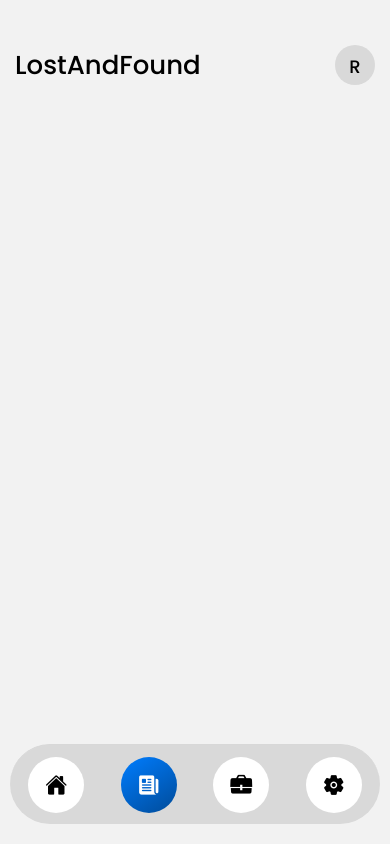
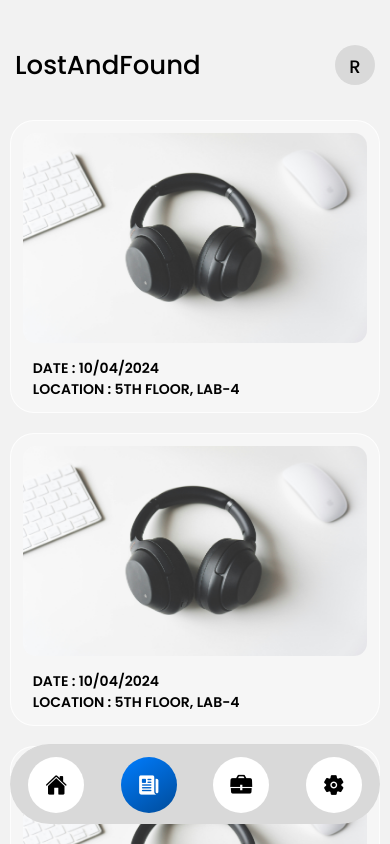
Before and after one commit to programmerftw/srmunite, a React Native app: screen /profile in a window 390 px wide. Built offline with nearby package versions, Linux system fonts and the light colour scheme.

Commit message:
added:Component:Itemcard;fix:LostandFound

```diff
--- /dev/null
+++ b/Apps/Components/ItemsCard.jsx
@@ -0,0 +1,63 @@
+import { View, Text, StyleSheet, Image} from 'react-native'
+import React from 'react'
+import Colors from '../Utils/Colors'
+import CustomFonts from './CustomFonts'
+
+export default function ItemsCard({ path, location }) {
+
+  const currentDate = new Date();
+  const day = currentDate.getDate();
+  const month = currentDate.getMonth() + 1; // Months are zero-indexed, so add 1
+  const year = currentDate.getFullYear();
+
+  // Format day, month, and year to have leading zeros if needed
+  const formattedDay = day < 10 ? '0' + day : day;
+  const formattedMonth = month < 10 ? '0' + month : month;
+
+  // Combine day, month, and year in the desired format
+  const formattedDate = `${formattedDay}/${formattedMonth}/${year}`;
+
+  const fontloaded = CustomFonts()
+
+  if (!fontloaded) {
+    return null;
+  }
+  const testPath = '../../assets/images/LostItem1.jpg'
+  return (
+    <View style={styles.body}>
+      <View style={styles.container}>
+        <Image source={require('../../assets/images/LostItem1.jpg')} style={styles.image} />
+        <Text style={styles.text}>DATE : {formattedDate}</Text>
+        <Text style={styles.text} numberOfLines={null}>LOCATION : 5TH FLOOR, LAB-4</Text>
+      </View>
+    </View>
+  )
+}
+const styles = StyleSheet.create({
+  body: {
+    alignItems: 'center',
+    flex: 1,
+  },
+  container: {
+    backgroundColor: 'rgba(255, 255, 255, 0.3)', // Semi-transparent background color for glassmorphic effect
+    width: '95%',
+    borderRadius: 24,
+    overflow: 'hidden',
+    padding: 12,
+    marginBottom: 20,
+    borderWidth: 1,
+    borderColor: 'rgba(255, 255, 255, 0.8)',
+  },
+  image: {
+    width: '100%',
+    height: 210,
+    borderRadius: 13,
+    resizeMode: 'stretch',
+    marginBottom: 15
+  },
+  text: {
+    marginLeft: 10,
+    // textAlign: 'center',
+    fontFamily: "Poppins-SemiBold",
+  }
+})
--- a/Apps/Screens/LostAndFound.jsx
+++ b/Apps/Screens/LostAndFound.jsx
@@ -1,12 +1,23 @@
-import { View, Text } from 'react-native'
+import { View, Text, StyleSheet, ScrollView } from 'react-native'
 import React from 'react'
 import Header from '../Components/Header'
+import ItemsCard from '../Components/ItemsCard'
 
 export default function LostAndFound() {
   return (
-    <View>
-      <Header headText={'LostAndFound'} fontFamily={'Poppins-Medium'} fontSize={26}/>
-
-    </View>
+    <ScrollView>
+      <Header headText={'LostAndFound'} fontFamily={'Poppins-Medium'} fontSize={26} />
+      <View style={styles.itemContainer}>
+        <ItemsCard />
+        <ItemsCard />
+        <ItemsCard />
+      </View>
+    </ScrollView>
   )
 }
+
+const styles = StyleSheet.create({
+  itemContainer: {
+    paddingBottom: 100,
+  }
+})
--- a/Apps/Screens/News.jsx
+++ b/Apps/Screens/News.jsx
@@ -11,7 +11,7 @@ export default function News() {
   ];
 
   return (
-    <ScrollView style={styles.newsContainer}>
+    <ScrollView>
       <Header headText={'News'} fontFamily={'Poppins-Medium'} fontSize={26} />
       <View style={styles.newsContainer}>
         {data.map(item => (
```
Also changed, not shown: assets/images/Ellipse.png (deleted), assets/images/LostItem1.jpg (added).
